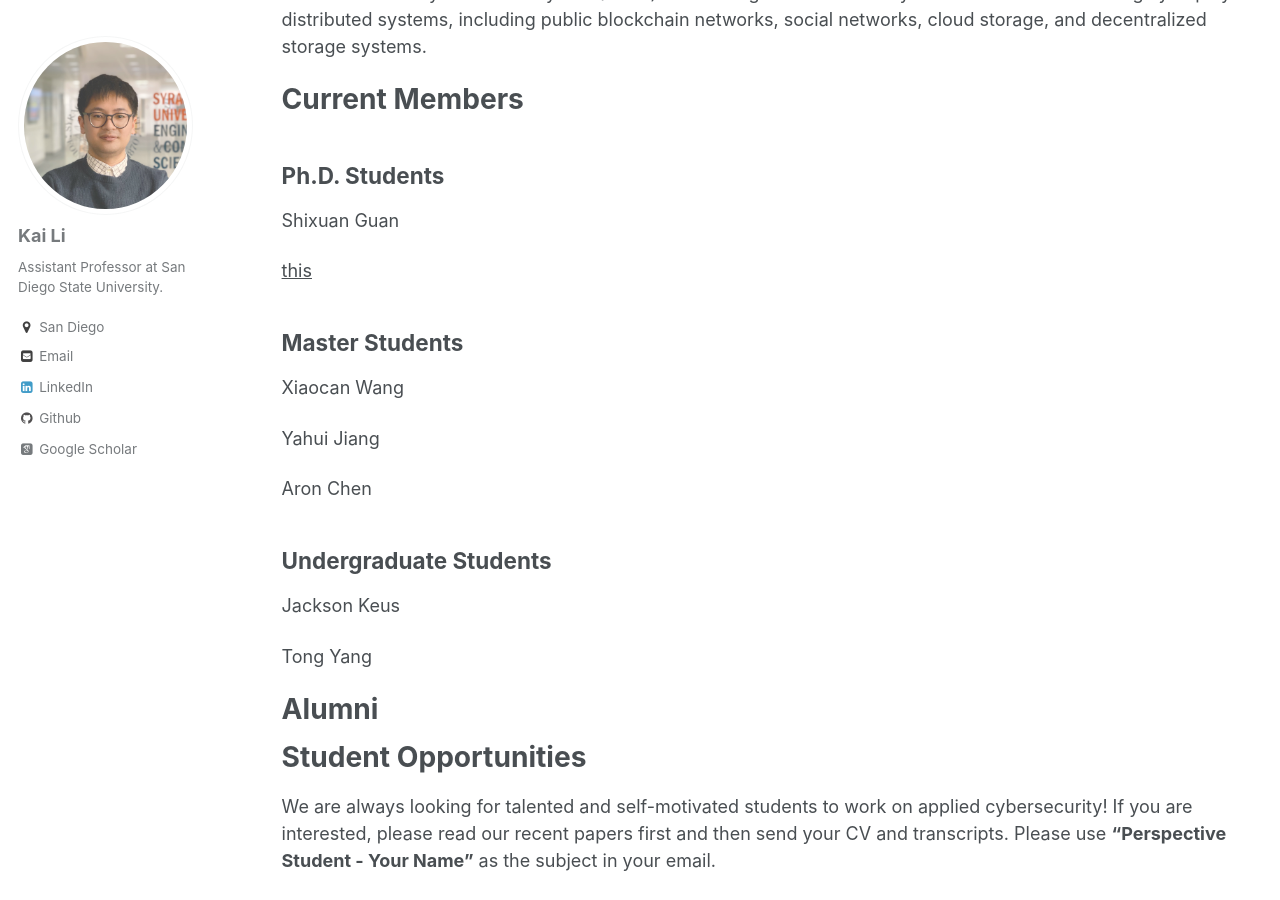
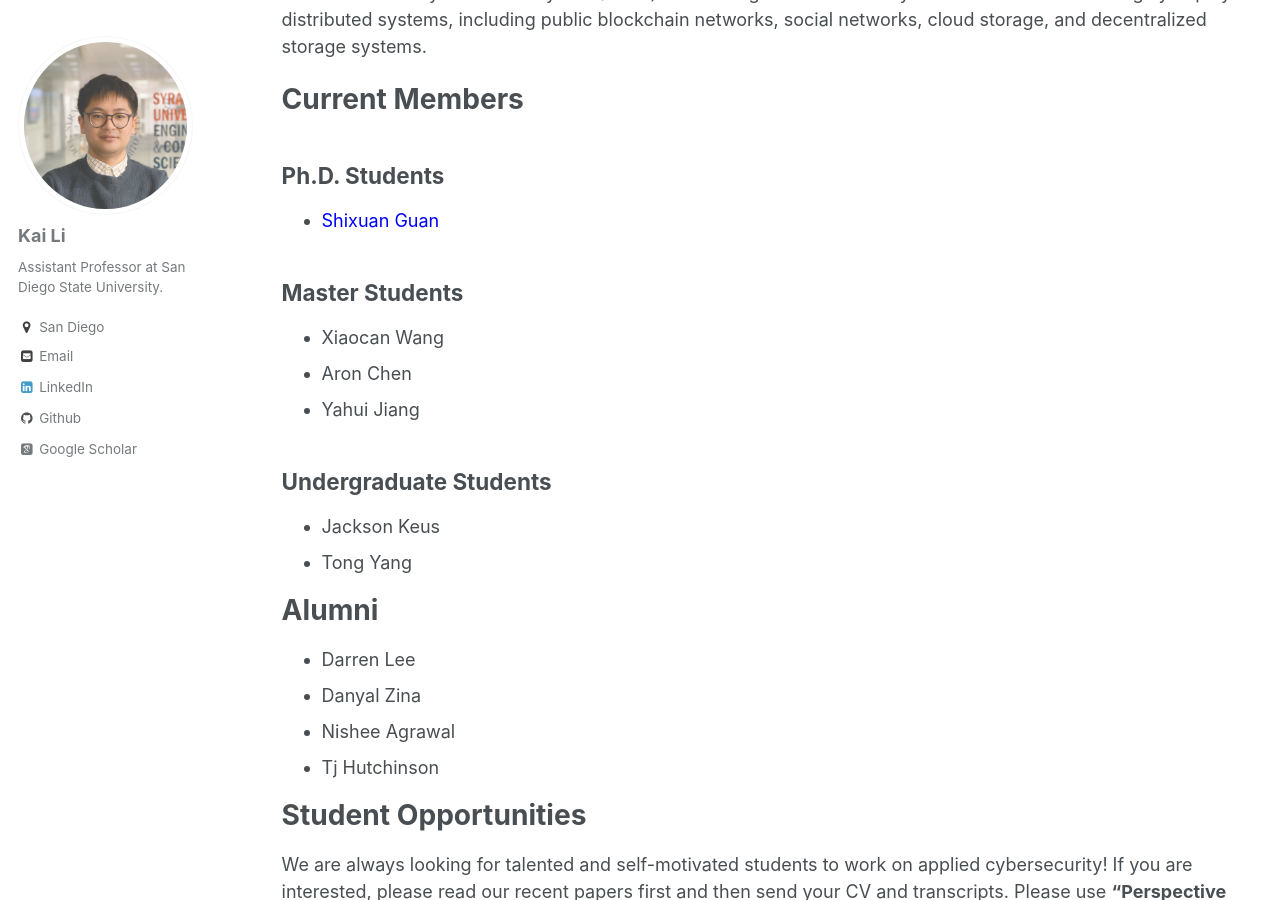
Before and after one commit to likai1993/likai1993.github.io, a Jekyll site: the page built from _pages/lab.md, in a window 1280 px wide and 900 px high, scrolled down 205 px. Built offline with Jekyll 4.4.1, drawn with Linux system fonts in a browser that asks for light colours; some web fonts are replaced; part of the change alters nothing that is shown.

Commit message:
Update lab.md

```diff
--- a/_pages/lab.md
+++ b/_pages/lab.md
@@ -14,6 +14,25 @@ The Distributed System Security Lab (DSSL) at San Diego State University aims to
 
 Current Members
 ======
+
+Ph.D. Students
+------
+* <span style="color:blue">[Shixuan Guan](https://www.linkedin.com/in/sxguan)</span>
+
+
+Master Students
+------
+* Xiaocan Wang
+* Aron Chen
+* Yahui Jiang
+
+Undergraduate Students
+------
+* Jackson Keus
+* Tong Yang
+
+
+<!--
 <h2>Ph.D. Students</h2>
 
 <p><td align="center"><a href="https://www.linkedin.com/in/sxguan"> Shixuan Guan</a>&nbsp;&nbsp;&nbsp;&nbsp;&nbsp;&nbsp;</td></p>
@@ -28,6 +47,7 @@ Current Members
 <h2>Undergraduate Students</h2>
 <p><td align="center"><a href="https://www.linkedin.com/in/">Jackson Keus</a>&nbsp;&nbsp;&nbsp;&nbsp;&nbsp;&nbsp;</td></p>
 <p><td align="center"><a href="https://www.linkedin.com/in/">Tong Yang</a>&nbsp;&nbsp;&nbsp;&nbsp;&nbsp;&nbsp;</td></p>
+-->
 
 
 <!--
@@ -49,6 +69,12 @@ Current Members
 
 Alumni
 ======
+* Darren Lee
+* Danyal Zina
+* Nishee Agrawal
+* Tj Hutchinson
+
+
 <!--
 <p><table class="imgtable"><tbody><tr></p>
 <p><td><img src="../images/nishee.jpg" alt="SC" width="200px" height="200px">&nbsp;&nbsp;&nbsp;&nbsp;&nbsp;&nbsp;</a></td></p>
```
